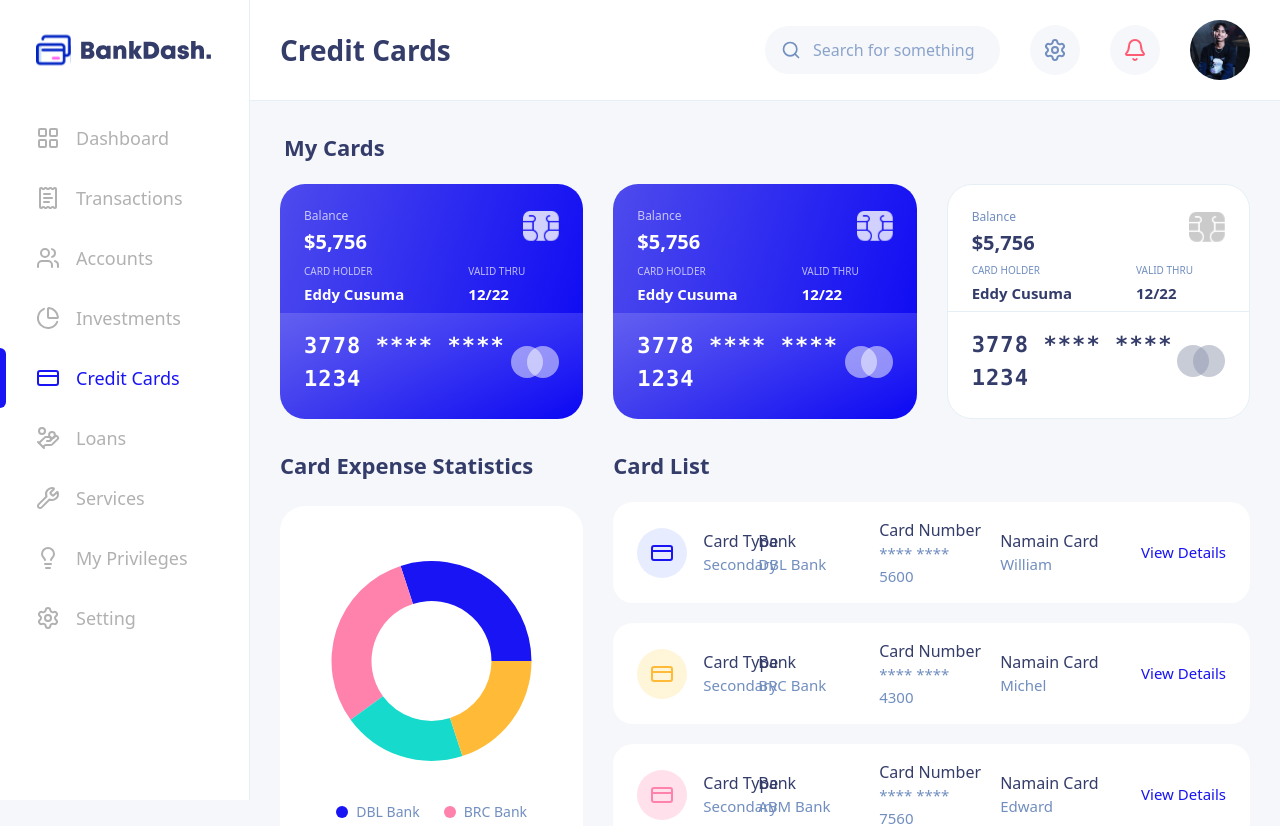
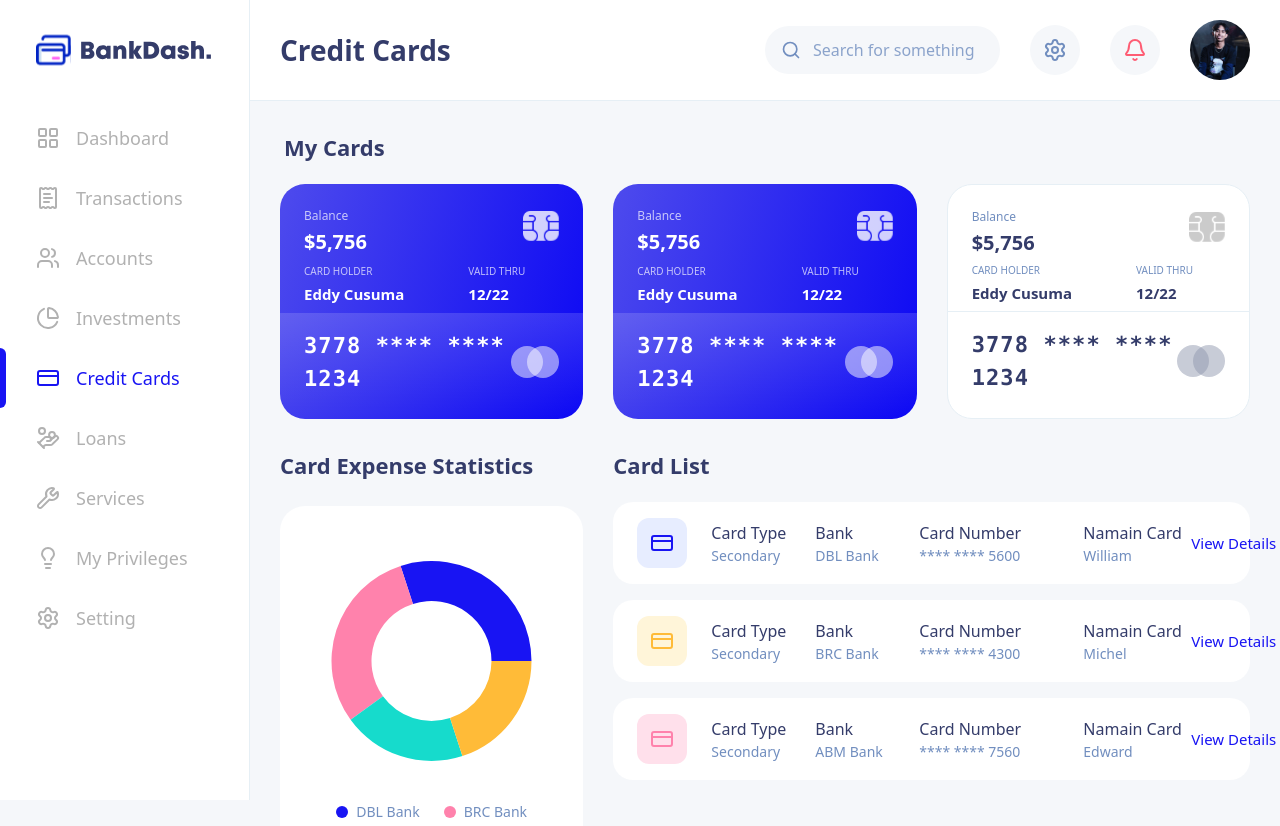
Before and after one commit to firazhafiz/bankdash, a React (Vite) app: page /credit-cards in a window 1280 px wide. Shown: the top 826 px of the page. Built offline with nearby package versions, Linux system fonts and the light colour scheme.

Commit message:
fix sidebar on mobile

```diff
--- a/src/components/layout/MainLayout.tsx
+++ b/src/components/layout/MainLayout.tsx
@@ -52,6 +52,7 @@ export function MainLayout() {
           "fixed inset-y-0 left-0 z-50 transform transition-transform duration-200 lg:translate-x-0 border-r border-[#E6EFF5]",
           sidebarOpen ? "translate-x-0" : "-translate-x-full"
         )}
+        onClose={() => setSidebarOpen(false)}
       />
 
       {/* Main Content */}
--- a/src/components/layout/Sidebar.tsx
+++ b/src/components/layout/Sidebar.tsx
@@ -12,6 +12,8 @@ import {
 } from "lucide-react";
 import { cn } from "../../lib/utils";
 
+const textLogo = "BankDash.";
+
 const menuItems = [
   { icon: LayoutGrid, label: "Dashboard", path: "/" },
   { icon: ReceiptText, label: "Transactions", path: "/transactions" },
@@ -24,7 +26,13 @@ const menuItems = [
   { icon: Settings, label: "Setting", path: "/setting" },
 ];
 
-export function Sidebar({ className }: { className?: string }) {
+export function Sidebar({
+  className,
+  onClose,
+}: {
+  className?: string;
+  onClose?: () => void;
+}) {
   const location = useLocation();
 
   return (
@@ -45,6 +53,7 @@ export function Sidebar({ className }: { className?: string }) {
             <Link
               key={item.path}
               to={item.path}
+              onClick={onClose}
               className={cn(
                 "relative  flex items-center gap-4 px-9 py-4 transition-colors font-medium",
                 isActive
--- a/src/pages/CreditCards.tsx
+++ b/src/pages/CreditCards.tsx
@@ -138,16 +138,17 @@ export default function CreditCards() {
           <h2 className="text-[22px] font-semibold text-[#343C6A] mb-5">
             Card List
           </h2>
-          <div className="flex flex-col gap-5">
+          <div className="flex flex-col gap-4">
             {cardList.map((card, index) => (
               <div
                 key={index}
-                className="grid grid-cols-2 md:grid-cols-5 items-center gap-4 bg-white px-6 py-4 rounded-[20px]"
+                className="flex items-center justify-between bg-white px-6 py-4 rounded-[20px]"
               >
-                {/* Kolom 1: Icon & Card Type */}
-                <div className="flex items-center gap-4 min-w-[180px]">
+                {/* Mobile & Desktop: Flex Layout */}
+                <div className="flex items-center gap-4 md:gap-6 flex-1">
+                  {/* Icon */}
                   <div
-                    className="flex h-[50px] w-[50px] shrink-0 items-center justify-center rounded-full"
+                    className="flex h-[50px] w-[50px] shrink-0 items-center justify-center rounded-[12px]"
                     style={{ backgroundColor: card.iconBg }}
                   >
                     <CreditCardIcon
@@ -155,46 +156,41 @@ export default function CreditCards() {
                       style={{ color: card.iconColor }}
                     />
                   </div>
-                  <div>
-                    <p className="text-base text-[#343C6A] font-medium">
+
+                  {/* Card Type */}
+                  <div className="flex flex-col min-w-[80px]">
+                    <p className="text-[#343C6A] text-[16px] font-medium">
                       Card Type
                     </p>
-                    <p className="text-[15px] text-[#718EBF]">{card.type}</p>
+                    <p className="text-[#718EBF] text-[14px]">{card.type}</p>
+                  </div>
+
+                  {/* Bank - Visible on Mobile now */}
+                  <div className="flex flex-col min-w-[80px]">
+                    <p className="text-[#343C6A] text-[16px] font-medium">
+                      Bank
+                    </p>
+                    <p className="text-[#718EBF] text-[14px]">{card.bank}</p>
+                  </div>
+
+                  {/* Additional Columns for Desktop only */}
+                  <div className="hidden md:flex flex-col min-w-[140px]">
+                    <p className="text-[#343C6A] text-[16px] font-medium">
+                      Card Number
+                    </p>
+                    <p className="text-[#718EBF] text-[14px]">{card.number}</p>
+                  </div>
+                  <div className="hidden md:flex flex-col min-w-[100px]">
+                    <p className="text-[#343C6A] text-[16px] font-medium">
+                      Namain Card
+                    </p>
+                    <p className="text-[#718EBF] text-[14px]">{card.name}</p>
                   </div>
                 </div>
 
-                {/* Kolom 2: Bank */}
-                <div className="hidden md:block">
-                  <p className="text-base text-[#343C6A] font-medium">Bank</p>
-                  <p className="text-[15px] text-[#718EBF]">{card.bank}</p>
-                </div>
-
-                {/* Kolom 3: Card Number */}
-                <div className="hidden md:block">
-                  <p className="text-base text-[#343C6A] font-medium">
-                    Card Number
-                  </p>
-                  <p className="text-[15px] text-[#718EBF]">{card.number}</p>
-                </div>
-
-                {/* Kolom 4: Namain Card */}
-                <div className="hidden md:block">
-                  <p className="text-base text-[#343C6A] font-medium">
-                    Namain Card
-                  </p>
-                  <p className="text-[15px] text-[#718EBF]">{card.name}</p>
-                </div>
-
-                {/* Kolom 5: Action Button */}
-                <div className="hidden md:flex justify-end">
-                  <button className="text-[15px] font-medium text-[#1814F3] hover:underline transition-all">
-                    View Details
-                  </button>
-                </div>
-
-                {/* Mobile View Details Button (visible only on small screens) */}
-                <div className="md:hidden flex justify-end">
-                  <button className="text-[13px] font-medium text-[#1814F3]">
+                {/* View Details Button */}
+                <div className="shrink-0 ml-2">
+                  <button className="text-[#1814F3] text-[13px] md:text-[15px] font-medium bg-transparent border-none p-0 whitespace-nowrap">
                     View Details
                   </button>
                 </div>
```
